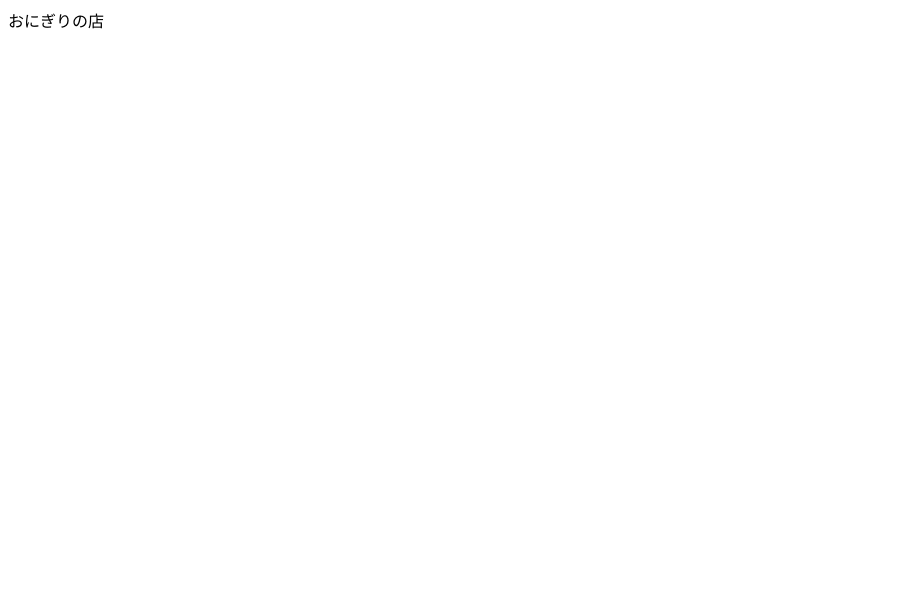
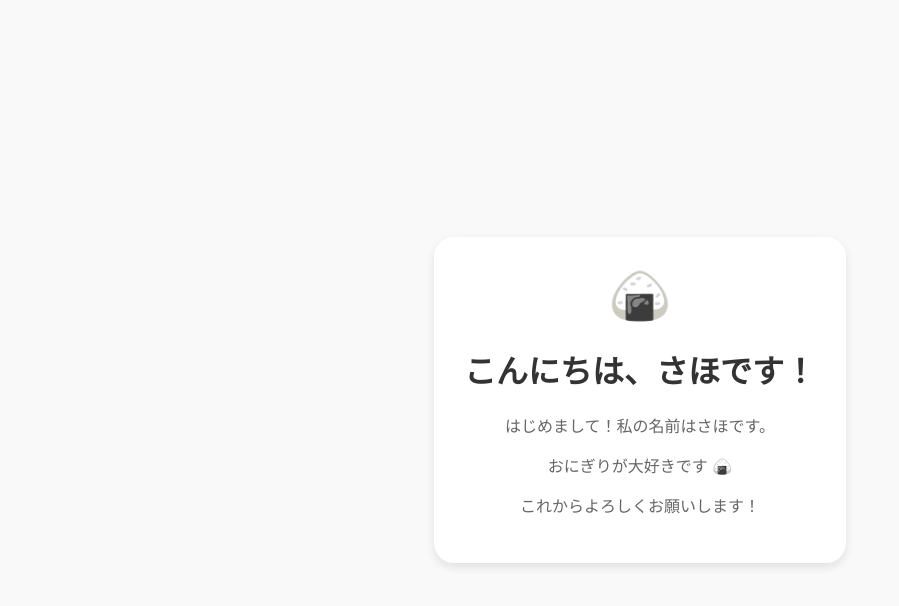
Before and after one commit to osushinokoe/onigiri, a plain HTML site: page index.html in a window 1280 px wide. Shown: the whole page, without its empty margins (0-899 px from the left). Drawn offline with Linux system fonts and the light colour scheme.

Commit message:
Update index.html

```diff
--- a/index.html
+++ b/index.html
@@ -1 +1,47 @@
-おにぎりの店
+<!DOCTYPE html>
+<html lang="ja">
+<head>
+  <meta charset="UTF-8">
+  <meta name="viewport" content="width=device-width, initial-scale=1.0">
+  <title>さほの自己紹介</title>
+  <style>
+    body {
+      font-family: Arial, sans-serif;
+      background: #f9f9f9;
+      margin: 0;
+      padding: 0;
+      display: flex;
+      justify-content: center;
+      align-items: center;
+      height: 100vh;
+    }
+    .card {
+      background: white;
+      padding: 30px;
+      border-radius: 20px;
+      box-shadow: 0 4px 10px rgba(0,0,0,0.1);
+      text-align: center;
+      max-width: 400px;
+    }
+    h1 {
+      color: #333;
+    }
+    p {
+      color: #666;
+      font-size: 16px;
+    }
+    .emoji {
+      font-size: 50px;
+    }
+  </style>
+</head>
+<body>
+  <div class="card">
+    <div class="emoji">🍙</div>
+    <h1>こんにちは、さほです！</h1>
+    <p>はじめまして！私の名前はさほです。</p>
+    <p>おにぎりが大好きです 🍙</p>
+    <p>これからよろしくお願いします！</p>
+  </div>
+</body>
+</html>
```
